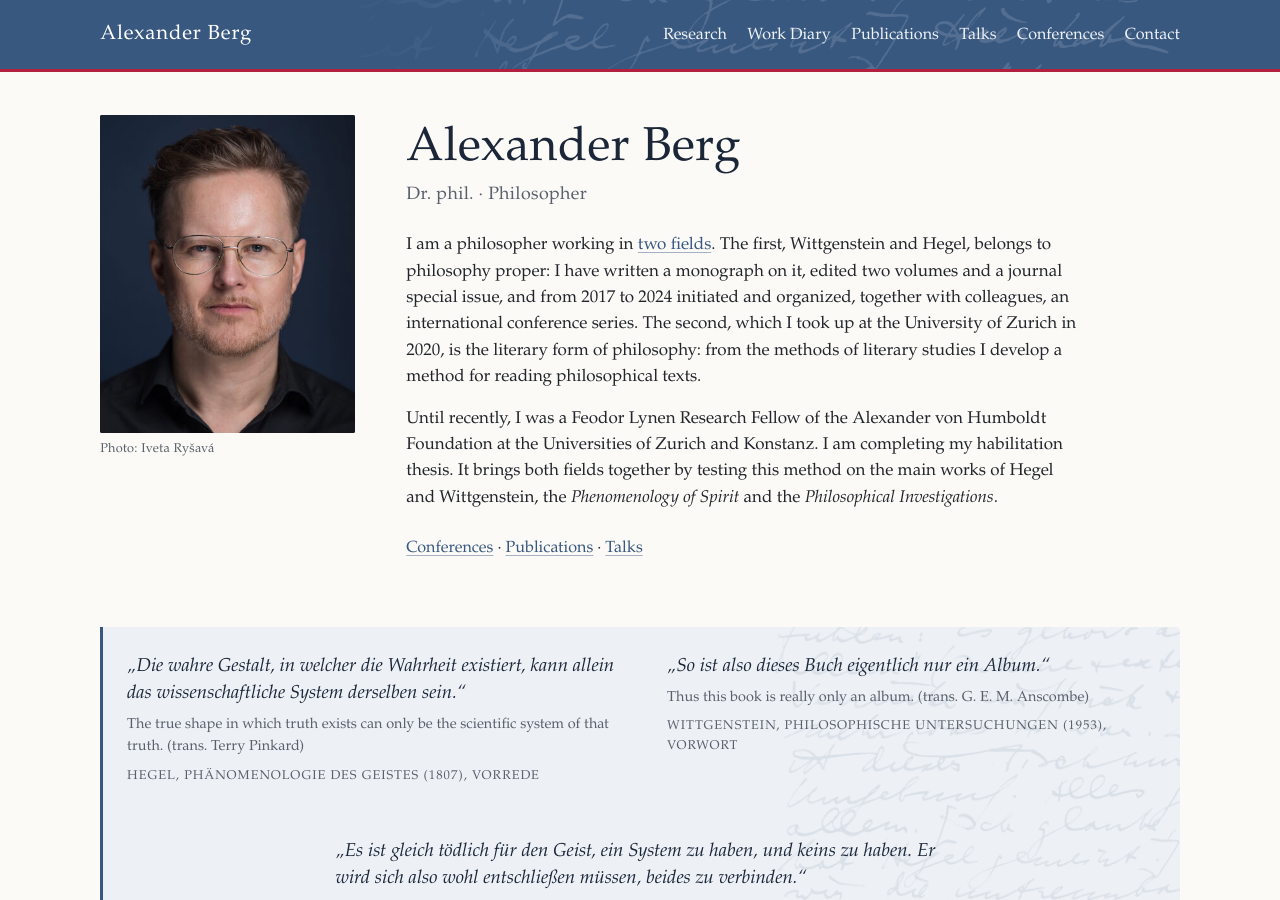
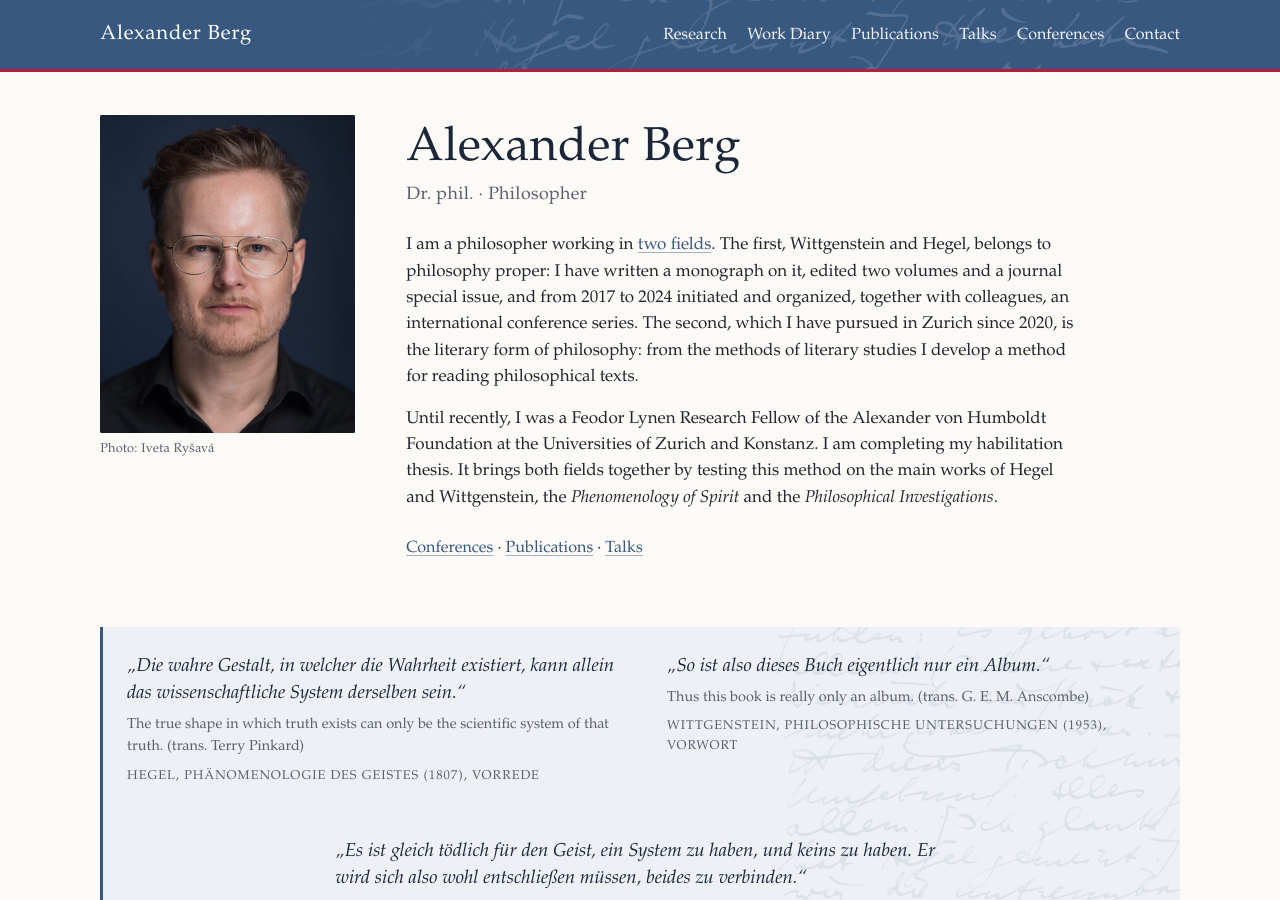
Before and after one commit to dralexanderberg/website, a Jekyll site: the page built from index.html, in a window 1280 px wide and 900 px high. Built offline with Jekyll 4.4.1, drawn with Linux system fonts in a browser that asks for light colours.

Commit message:
Home and Research: literary form pursued in Zurich since 2020
The work on the literary form of philosophy is again described as
continuing since 2020, now "in Zurich" rather than "at the University
of Zurich", so it implies no current post at the university.

Co-Authored-By: Claude Opus 5.5 <noreply@anthropic.com>
Claude-Session: https://claude.ai/code/session_01DaTNutaFvg9aFZdq3qhdu7

```diff
--- a/_data/research.yml
+++ b/_data/research.yml
@@ -30,7 +30,7 @@ fields:
 - id: literary-form
   title: The Literary Form of Philosophy
   text: |-
-    In 2020, at the University of Zurich, I began working on the literary form of philosophy. Here I turn to literary studies and develop its methods for the reading of philosophical texts: questions of a literary history of philosophy – constellation, intertextuality, literarity – and the literary form of individual works such as Hegel’s *Phenomenology of Spirit* and Wittgenstein’s *Philosophical Investigations*.
+    Since 2020, in Zurich, I have been working on the literary form of philosophy. Here I turn to literary studies and develop its methods for the reading of philosophical texts: questions of a literary history of philosophy – constellation, intertextuality, literarity – and the literary form of individual works such as Hegel’s *Phenomenology of Spirit* and Wittgenstein’s *Philosophical Investigations*.
   publications:
     - literarische-form-phaenomenologie
     - goethe-influence-phenomenology
--- a/index.html
+++ b/index.html
@@ -26,7 +26,7 @@ structured_data: person-jsonld.html
   <div class="intro-text">
     <h1 id="name">Alexander Berg</h1>
     <p class="subtitle">Dr. phil. · Philosopher</p>
-    <p>I am a philosopher working in <a href="{{ '/research/' | relative_url }}">two fields</a>. The first, Wittgenstein and Hegel, belongs to philosophy proper: I have written a monograph on it, edited two volumes and a journal special issue, and from 2017 to 2024 initiated and organized, together with colleagues, an international conference series. The second, which I took up at the University of Zurich in 2020, is the literary form of philosophy: from the methods of literary studies I develop a method for reading philosophical texts.</p>
+    <p>I am a philosopher working in <a href="{{ '/research/' | relative_url }}">two fields</a>. The first, Wittgenstein and Hegel, belongs to philosophy proper: I have written a monograph on it, edited two volumes and a journal special issue, and from 2017 to 2024 initiated and organized, together with colleagues, an international conference series. The second, which I have pursued in Zurich since 2020, is the literary form of philosophy: from the methods of literary studies I develop a method for reading philosophical texts.</p>
     <p>Until recently, I was a Feodor Lynen Research Fellow of the Alexander von Humboldt Foundation at the Universities of Zurich and Konstanz. I am completing my habilitation thesis. It brings both fields together by testing this method on the main works of Hegel and Wittgenstein, the <i>Phenomenology of Spirit</i> and the <i>Philosophical Investigations</i>.</p>
     <p class="intro-links"><a href="{{ '/conferences/' | relative_url }}">Conferences</a> · <a href="{{ '/publications/' | relative_url }}">Publications</a> · <a href="{{ '/talks/' | relative_url }}">Talks</a></p>
   </div>
```
